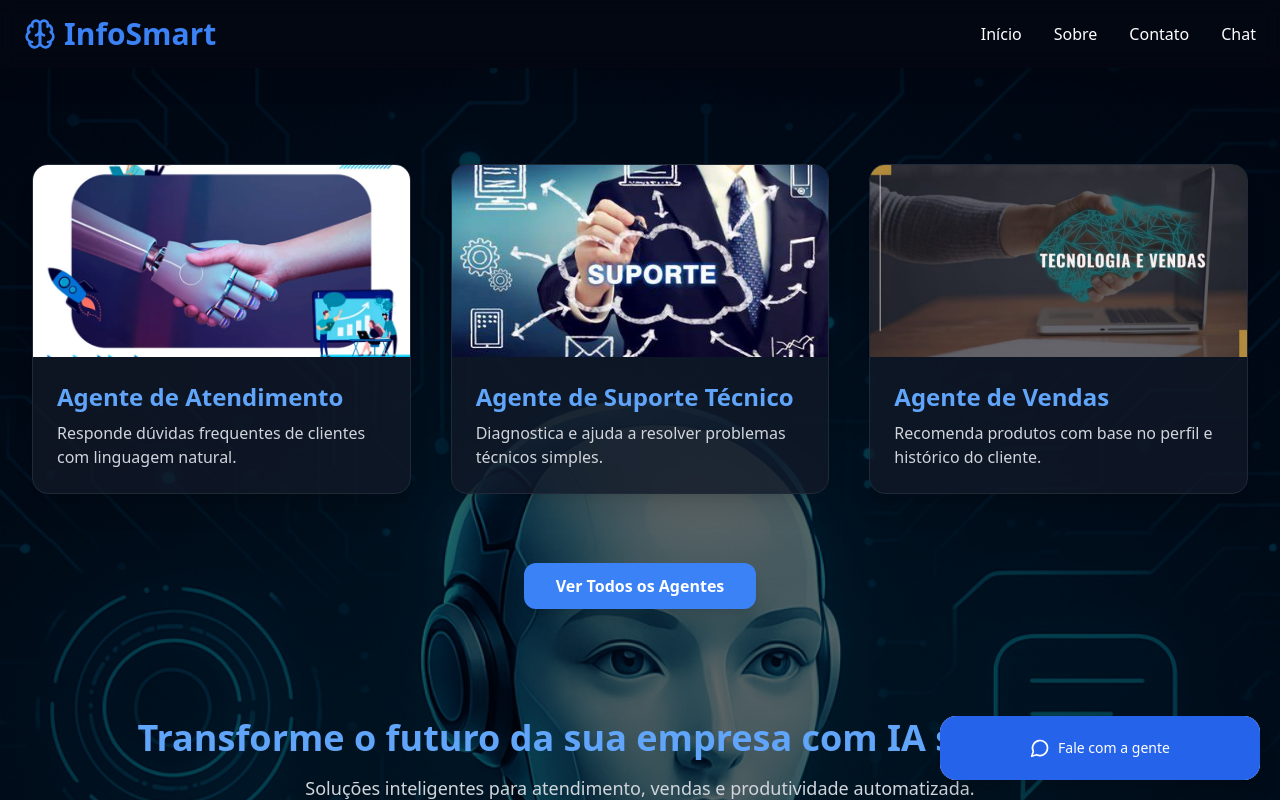
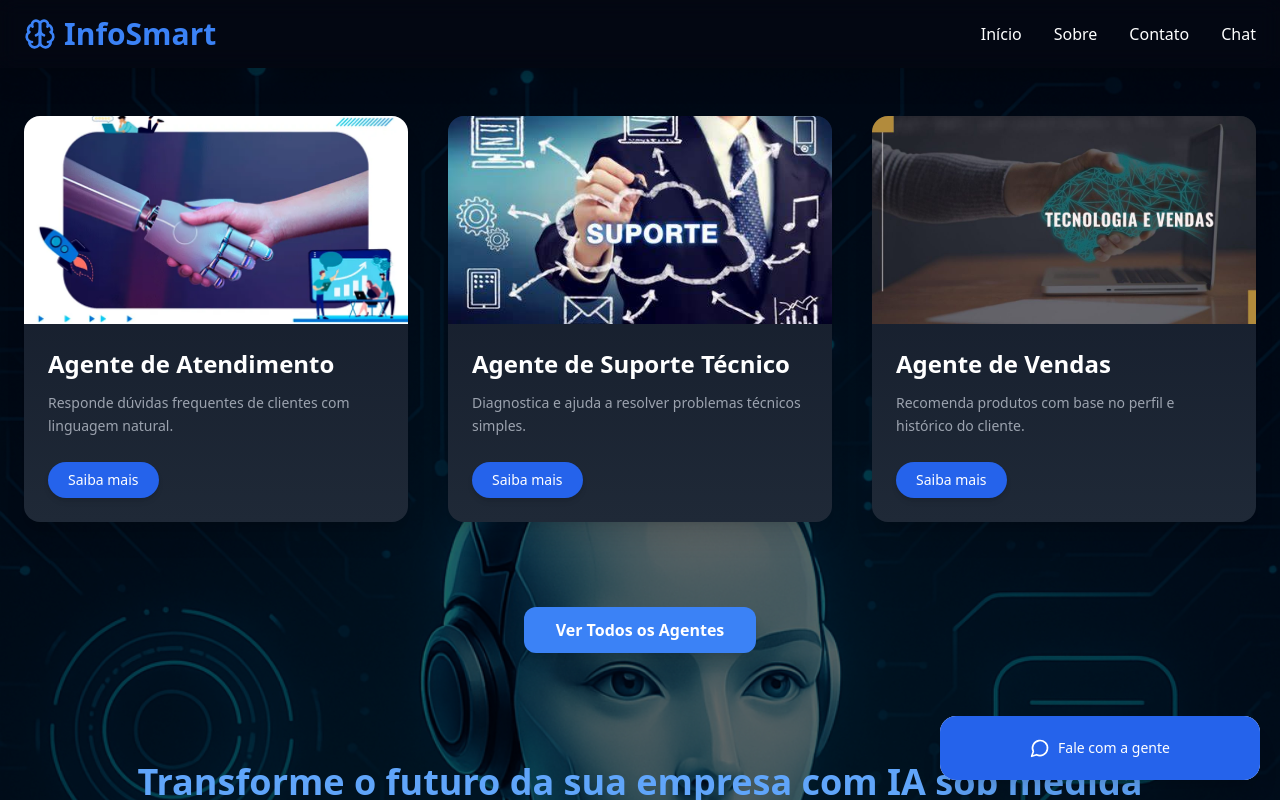
Before and after one commit to Vinisilva0010/InfoSmart-Agents, a React (Create React App) app: page / in a window 1280 px wide. Shown: the top 800 px of the page. Built offline with nearby package versions, Linux system fonts and the light colour scheme.

Commit message:
Melhoria: chatbot flutuante em todas as páginas

```diff
--- a/src/App.tsx
+++ b/src/App.tsx
@@ -6,6 +6,7 @@ import Agentes from './pages/Agentes'; // <- adicionado
 import Header from './components/Header';
 import Chat from './pages/Chat';
 import ChatbotFlutuante from './components/ChatbotFlutuante';
+import AgenteDetalhe from "./pages/AgenteDetalhe";
 
 function App() {
   return (
@@ -17,7 +18,8 @@ function App() {
         <Route path="/sobre" element={<Sobre />} />
         <Route path="/contato" element={<Contato />} />
         <Route path="/agentes" element={<Agentes />} />
-        <Route path="/chat" element={<Chat />} /> {/* nova rota */}
+        <Route path="/chat" element={<Chat />} />
+        <Route path="/agente/:id" element={<AgenteDetalhe />} /> {/* nova rota */}
         </Routes>
           {/* ✅ Chatbot sempre visível */}
         <ChatbotFlutuante />
--- /dev/null
+++ b/src/components/AgenteCardList.tsx
@@ -0,0 +1,55 @@
+import { Link } from "react-router-dom";
+
+const cards = [
+  {
+    id: "atendimento",
+    title: "Agente de Atendimento",
+    description: "Responde dúvidas frequentes de clientes com linguagem natural.",
+    image: "/images/atendimento.jpg",
+  },
+  {
+    id: "suporte",
+    title: "Agente de Suporte Técnico",
+    description: "Diagnostica e ajuda a resolver problemas técnicos simples.",
+    image: "/images/suporte.jpg",
+  },
+  {
+    id: "vendas",
+    title: "Agente de Vendas",
+    description: "Recomenda produtos com base no perfil e histórico do cliente.",
+    image: "/images/vendas.jpg",
+  },
+];
+
+export default function AgenteCardList() {
+  return (
+    <div className="grid md:grid-cols-3 gap-10 py-12 px-6">
+      {cards.map((card) => (
+        <div
+          key={card.id}
+          className="bg-gradient-to-b from-gray-900 to-gray-800 rounded-2xl overflow-hidden shadow-xl hover:scale-105 transform transition duration-300 ease-in-out"
+        >
+          <img
+            src={card.image}
+            alt={card.title}
+            className="h-52 w-full object-cover"
+          />
+          <div className="p-6">
+            <h3 className="text-2xl font-semibold text-white mb-3">
+              {card.title}
+            </h3>
+            <p className="text-gray-400 text-sm mb-6 leading-relaxed">
+              {card.description}
+            </p>
+            <Link
+              to={`/agente/${card.id}`}
+              className="inline-block bg-blue-600 hover:bg-blue-700 text-white font-medium text-sm px-5 py-2 rounded-full shadow-md transition duration-200"
+            >
+              Saiba mais
+            </Link>
+          </div>
+        </div>
+      ))}
+    </div>
+  );
+}
--- /dev/null
+++ b/src/pages/AgenteDetalhe.tsx
@@ -0,0 +1,91 @@
+import { useParams } from "react-router-dom";
+
+const agentes = {
+  atendimento: {
+    title: "Agente de Atendimento",
+    description: `Transforme a experiência do seu cliente em algo memorável. Nosso Agente de Atendimento é treinado com inteligência artificial de última geração para responder dúvidas frequentes com rapidez, precisão e empatia. Ele simula uma conversa natural, reduz o tempo de espera, está disponível 24h e oferece suporte com a mesma qualidade de um humano — mas sem interrupções ou falhas.
+
+✅ Redução de custos com equipe de suporte
+✅ Aumento da satisfação do cliente
+✅ Respostas imediatas, personalizadas e consistentes
+✅ Fácil integração com seu site ou sistema atual`,
+    image: "/images/atendimento.jpg",
+  },
+  suporte: {
+    title: "Agente de Suporte Técnico",
+    description: `Chega de filas e frustrações no suporte. Nosso Agente Técnico identifica rapidamente os problemas mais comuns enfrentados por seus usuários e entrega soluções instantâneas com linguagem simples e acessível. Ele aprende continuamente com os atendimentos e está sempre pronto para resolver.
+
+✅ Diagnóstico automatizado e eficiente
+✅ Disponível 24/7 para ajudar seu cliente
+✅ Redução de tickets repetitivos
+✅ Melhora a reputação e confiança na sua marca`,
+    image: "/images/suporte.jpg",
+  },
+  vendas: {
+    title: "Agente de Vendas",
+    description: `Aumente suas conversões com inteligência estratégica. O Agente de Vendas analisa o perfil do cliente em tempo real e recomenda produtos ou serviços com alto potencial de aceitação. Ele atua como um consultor personalizado, sempre pronto para fechar negócio.
+
+✅ Recomendação inteligente com base em dados
+✅ Conversas persuasivas e contextualizadas
+✅ Redução no tempo de decisão do cliente
+✅ Integração com CRMs e funis de vendas`,
+    image: "/images/vendas.jpg",
+  },
+};
+
+export default function AgenteDetalhe() {
+  const { id } = useParams();
+  const agente = agentes[id as keyof typeof agentes];
+
+  if (!agente) {
+    return <div className="text-center text-white py-10">Agente não encontrado.</div>;
+  }
+
+  return (
+    <div className="max-w-4xl mx-auto py-10 px-4 text-white">
+      <img
+        src={agente.image}
+        alt={agente.title}
+        className="rounded-xl w-full h-64 object-cover mb-6 shadow-lg"
+      />
+      <h1 className="text-4xl font-bold mb-4 text-blue-400">{agente.title}</h1>
+      <p className="text-lg mb-8 text-gray-300 whitespace-pre-line">{agente.description}</p>
+
+      {/* Botão WhatsApp */}
+      <a
+        href="https://wa.me/5511999999999"
+        target="_blank"
+        rel="noopener noreferrer"
+        className="inline-block bg-green-600 hover:bg-green-700 text-white px-6 py-3 rounded-lg mb-8"
+      >
+        Falar no WhatsApp
+      </a>
+
+      {/* Formulário de Contato */}
+      <form className="bg-gray-800 p-6 rounded-xl shadow-lg space-y-4">
+        <h2 className="text-2xl font-semibold text-blue-400 mb-2">Solicite esse agente</h2>
+        <input
+          type="text"
+          placeholder="Seu nome"
+          className="w-full p-3 rounded-lg bg-gray-700 text-white placeholder-gray-400 focus:outline-none"
+        />
+        <input
+          type="email"
+          placeholder="Seu e-mail"
+          className="w-full p-3 rounded-lg bg-gray-700 text-white placeholder-gray-400 focus:outline-none"
+        />
+        <textarea
+          placeholder="Mensagem"
+          rows={4}
+          className="w-full p-3 rounded-lg bg-gray-700 text-white placeholder-gray-400 focus:outline-none"
+        ></textarea>
+        <button
+          type="submit"
+          className="bg-blue-600 hover:bg-blue-700 text-white px-6 py-3 rounded-lg"
+        >
+          Enviar
+        </button>
+      </form>
+    </div>
+  );
+}
--- a/src/pages/Home.tsx
+++ b/src/pages/Home.tsx
@@ -3,6 +3,7 @@ import { Card, CardContent } from "../components/ui/Card";
 import { Link } from "react-router-dom";
 import { Bot, User } from "lucide-react";
 import ChatbotFlutuante from "../components/ChatbotFlutuante";
+import AgenteCardList from "../components/AgenteCardList";
 
 
 // 🔲 Componente de Demonstração Simulada
@@ -141,29 +142,11 @@ export default function Home() {
       />
       <div className="absolute inset-0 bg-black opacity-60 z-0" />
 
-      {/* 🔲 Conteúdo */}
-      <div className="relative z-10 w-full flex flex-col items-center">
-        {/* 🔲 Cards */}
-        <div className="grid grid-cols-1 md:grid-cols-2 lg:grid-cols-3 gap-10 p-8 max-w-7xl mt-16">
-          {cards.map((card, index) => (
-            <div
-              key={index}
-              className="bg-gray-900 bg-opacity-80 rounded-2xl overflow-hidden shadow-xl border border-gray-800 hover:shadow-blue-500/30 transition-transform transform hover:scale-105"
-            >
-              <div className="h-48 w-full bg-gray-800 flex items-center justify-center">
-                <img
-                  src={card.image}
-                  alt={card.title}
-                  className="h-full w-full object-cover"
-                />
-              </div>
-              <div className="p-6">
-                <h2 className="text-2xl font-bold mb-2 text-blue-400">{card.title}</h2>
-                <p className="text-gray-300">{card.description}</p>
-              </div>
-            </div>
-          ))}
-        </div>
+     <div className="relative z-10 w-full flex flex-col items-center">
+  {/* 🔲 Cards atualizados com botão Saiba Mais */}
+  <AgenteCardList />
+
+
 
         <div className="mt-12 mb-20">
           <Link
```
